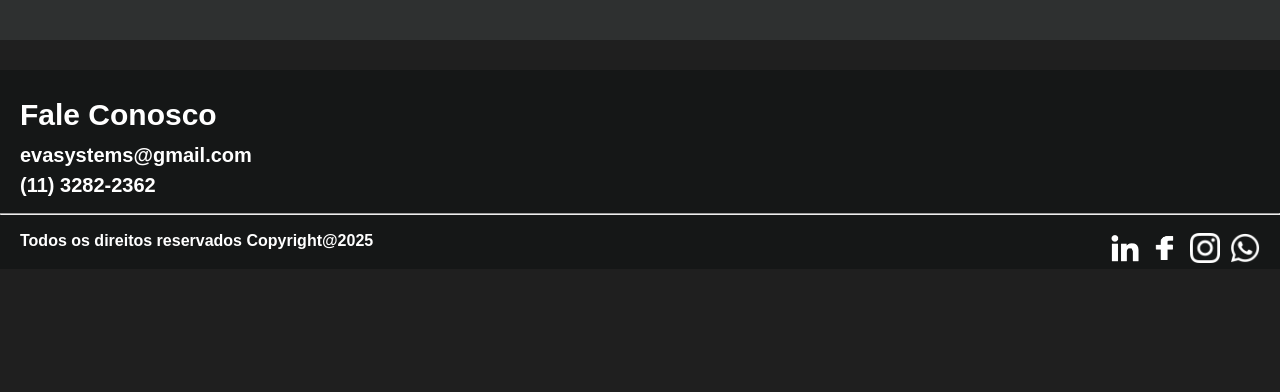
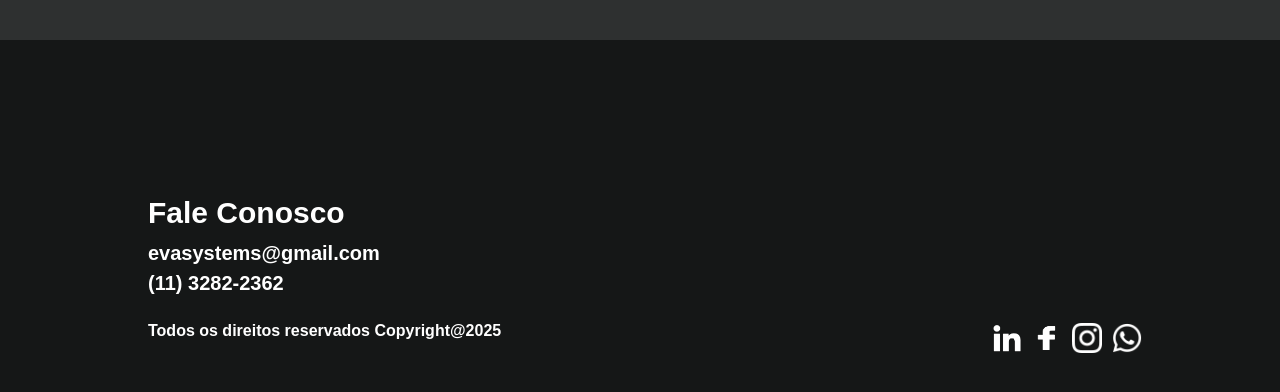
Before and after one commit to EVA-Systems-Technology/Site-EVA, a plain HTML site: page index.html in a window 1280 px wide. Shown: the part 2849-3241 px from the top of the page. Before the commit the page ends 3118 px from the top, so only its background shows below. Drawn offline with Linux system fonts and the light colour scheme; a web font is replaced by a local one.

Commit message:
Atualização do estilo do footer.

```diff
--- a/index.html
+++ b/index.html
@@ -156,7 +156,6 @@
         <h2 class="footer_h2">evasystems@gmail.com</h2>
         <h2 class="footer_h2">(11) 3282-2362</h2>
       </div>
-      <hr />
       <div class="container__bottom__footer">
         <h3 class="footer_h3">Todos os direitos reservados Copyright@2025</h3>
         <div class="container__bottom__footer__images">
--- a/style/style.css
+++ b/style/style.css
@@ -316,25 +316,25 @@ html {
 }
 
 .footer {
-  margin-top: 30px;
+  padding: 10%;
   background-color: #151717;
   color: white;
   font-family: "Alexandria", sans-serif;
 }
 
 .container__footer {
-  padding: 20px 10px 10px 20px;
+  padding: 20px;
 }
+
 .container__bottom__footer {
   padding: 10px 10px 20px 20px;
+  justify-content: space-between;
   display: flex;
 }
 
 .container__bottom__footer__images {
   display: flex;
-  position: absolute;
   gap: 10px;
-  right: 20px;
 }
 
 .footer_h1 {
```
